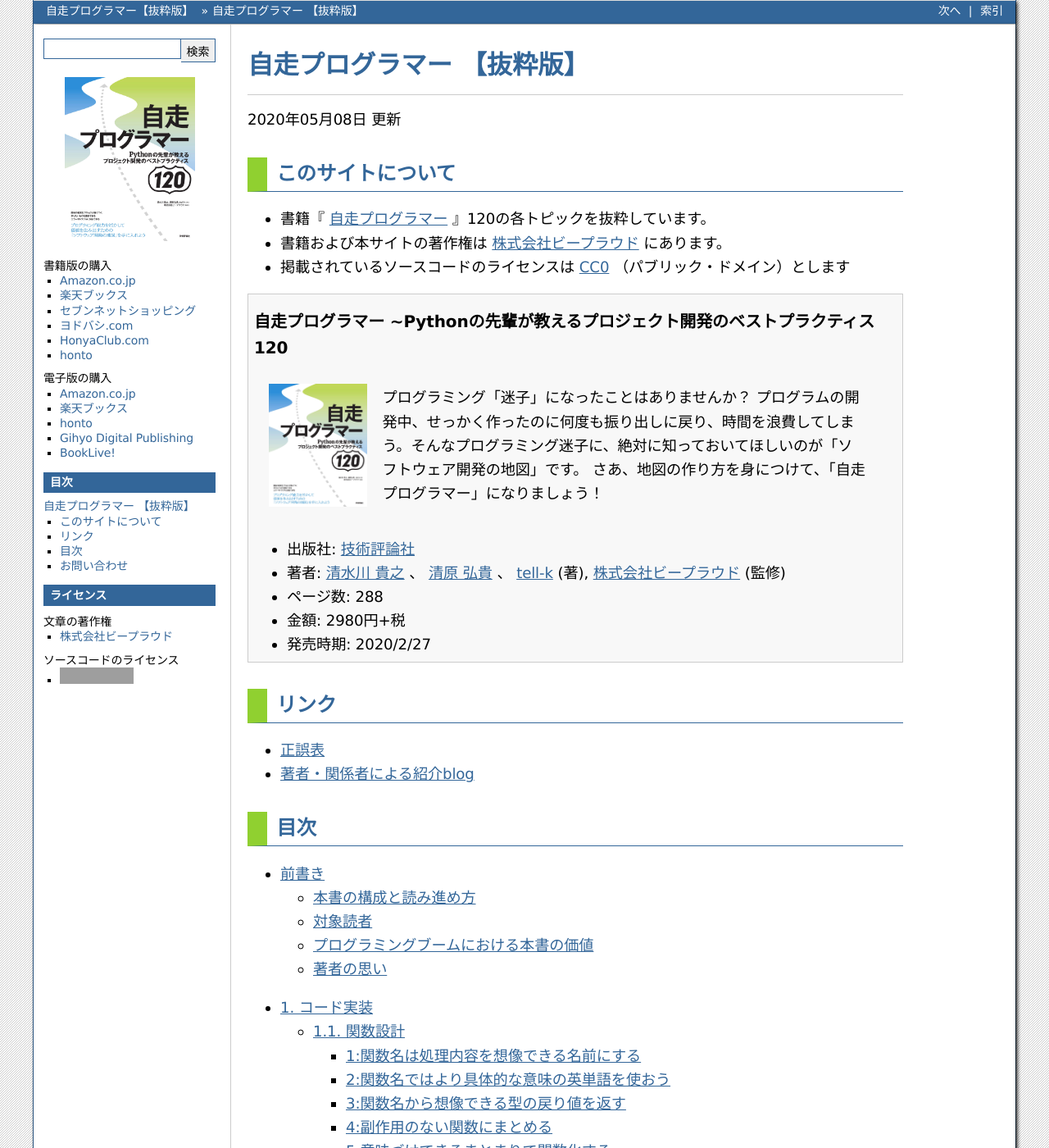
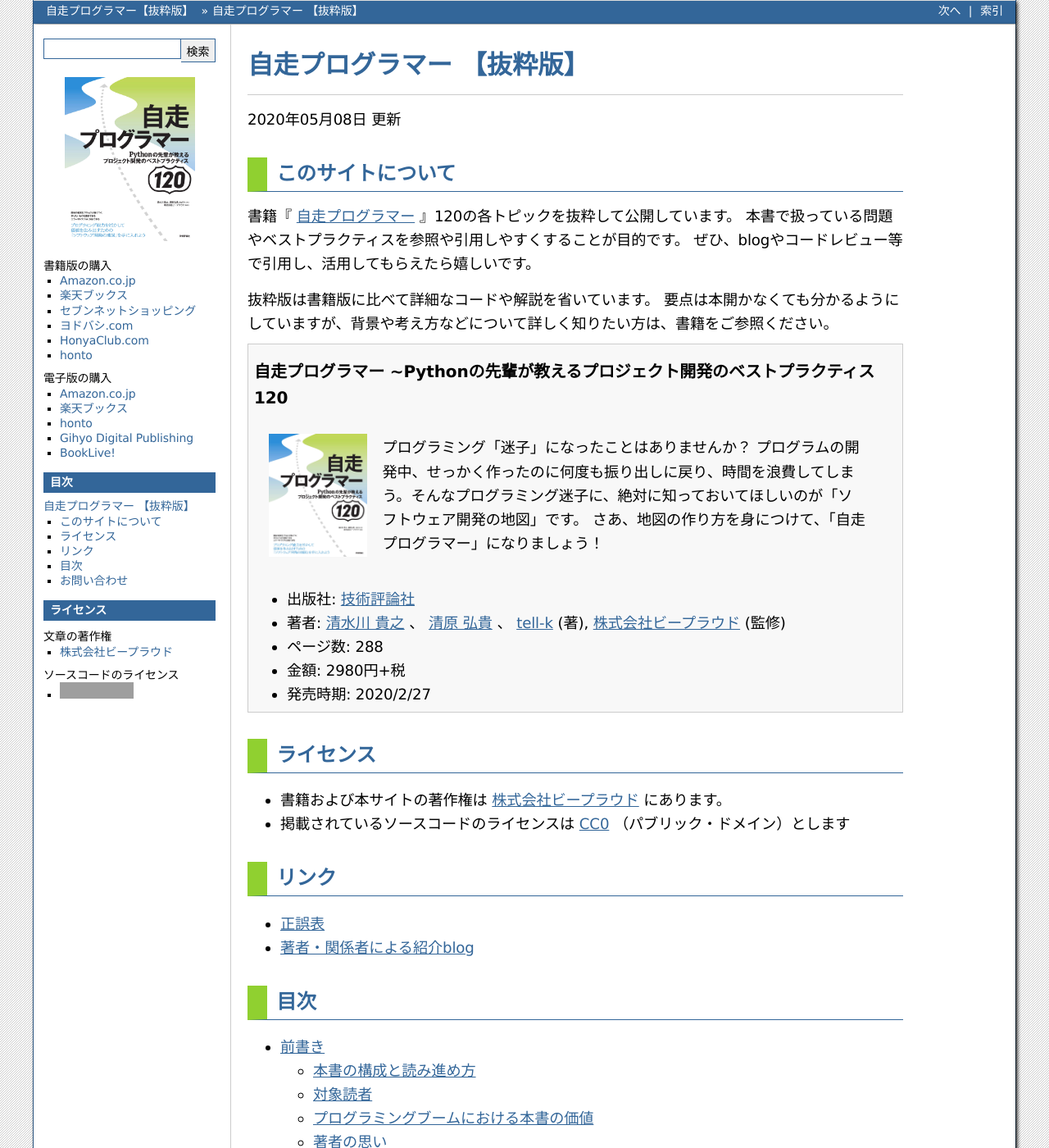
Before and after one commit to beproud/jisou-programmer-excerption, a Sphinx documentation site: the page built from source/index.rst, in a window 1280 px wide and 1400 px high. Shown: the whole window at 82% size. Built offline with Sphinx 7.4.7, drawn with Linux system fonts in a browser that asks for light colours; grey boxes are pictures that could not be loaded.

Commit message:
ogtagで出力される冒頭文章を重視し、トップページの文面を修正

```diff
--- a/source/index.rst
+++ b/source/index.rst
@@ -7,9 +7,13 @@
 このサイトについて
 ============================
 
-* 書籍『 `自走プログラマー`_ 』120の各トピックを抜粋しています。
-* 書籍および本サイトの著作権は `株式会社ビープラウド`_ にあります。
-* 掲載されているソースコードのライセンスは `CC0`_ （パブリック・ドメイン）とします
+書籍『 `自走プログラマー`_ 』120の各トピックを抜粋して公開しています。
+本書で扱っている問題やベストプラクティスを参照や引用しやすくすることが目的です。
+ぜひ、blogやコードレビュー等で引用し、活用してもらえたら嬉しいです。
+
+抜粋版は書籍版に比べて詳細なコードや解説を省いています。
+要点は本開かなくても分かるようにしていますが、背景や考え方などについて詳しく知りたい方は、書籍をご参照ください。
+
 
 .. topic:: 自走プログラマー ~Pythonの先輩が教えるプロジェクト開発のベストプラクティス120
 
@@ -28,6 +32,13 @@
     * ページ数: 288
     * 金額: 2980円+税
     * 発売時期: 2020/2/27
+
+
+ライセンス
+====================
+
+* 書籍および本サイトの著作権は `株式会社ビープラウド`_ にあります。
+* 掲載されているソースコードのライセンスは `CC0`_ （パブリック・ドメイン）とします
 
 リンク
 ===========
```
